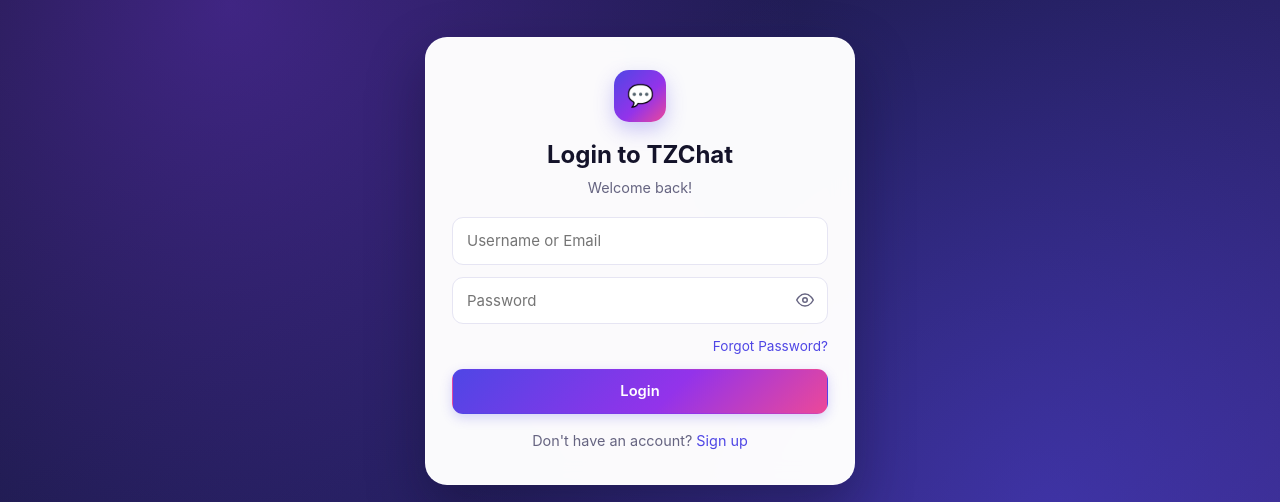
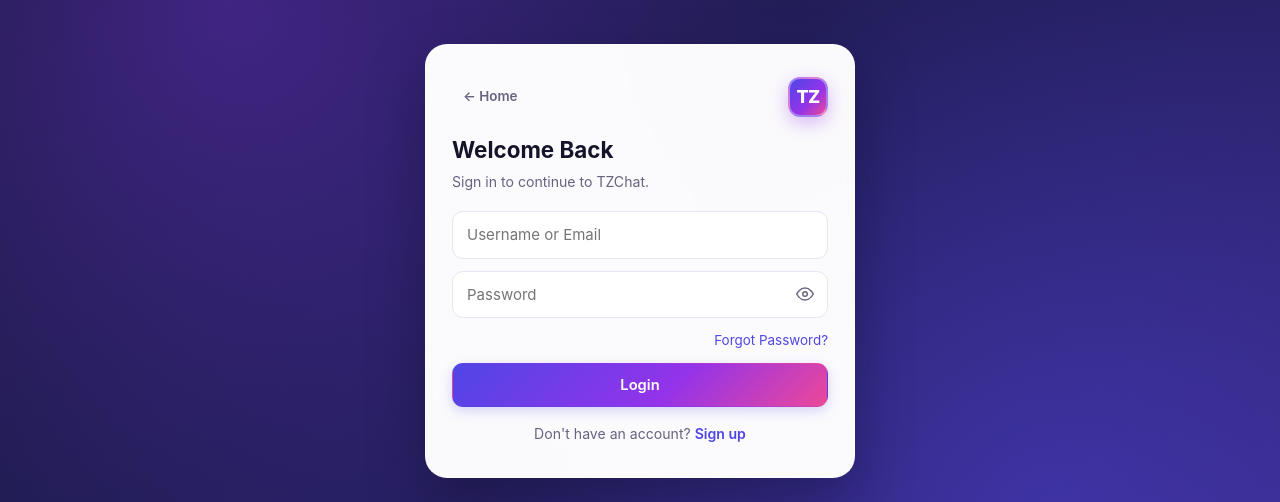
Before and after one commit to KhadijaSaid07/CodeAlpha_TZChat, a React (Vite) app in the folder frontend/: page /login in a window 1280 px wide. Shown: the part 139-641 px from the top of the page. Built offline with nearby package versions, Linux system fonts and the light colour scheme; no server answers.

Commit message:
update login page with tz logo

```diff
--- a/frontend/src/pages/LoginPage.jsx
+++ b/frontend/src/pages/LoginPage.jsx
@@ -1,6 +1,7 @@
 import { useState } from "react";
 import { Link, useLocation, useNavigate } from "react-router-dom";
 import PasswordInput from "../components/PasswordInput";
+import TZLogo from "../components/TZLogo";
 import { useAuth } from "../context/AuthContext";
 import { useToast } from "../context/ToastContext";
 
@@ -43,10 +44,16 @@ export default function LoginPage() {
   return (
     <div className="auth-page">
       <div className="auth-card">
-        <div className="brand-badge">💬</div>
-        <h2 style={{ textAlign: "center", marginBottom: 4 }}>Login to TZChat</h2>
-        <p style={{ textAlign: "center", color: "var(--muted)", fontSize: "0.9rem", marginBottom: 18 }}>
-          Welcome back!
+        <div style={{ display: "flex", justifyContent: "space-between", alignItems: "center", marginBottom: 16 }}>
+          <Link to="/" className="btn btn-ghost btn-sm" style={{ padding: "6px 10px" }}>
+            ← Home
+          </Link>
+          <TZLogo size={40} />
+        </div>
+
+        <h2 style={{ fontSize: "1.4rem", marginBottom: 4 }}>Welcome Back</h2>
+        <p style={{ color: "var(--muted)", fontSize: "0.88rem", marginBottom: 18 }}>
+          Sign in to continue to TZChat.
         </p>
 
         {nextUrl.includes("/groups?join=") && !regSuccess && (
@@ -74,7 +81,7 @@ export default function LoginPage() {
             placeholder="Password"
             autoComplete="current-password"
           />
-          <div style={{ textAlign: "right", fontSize: "0.85rem" }}>
+          <div style={{ textAlign: "right", fontSize: "0.84rem" }}>
             <Link to="/forgot-password">Forgot Password?</Link>
           </div>
           <button type="submit" className="btn btn-primary" disabled={submitting}>
@@ -82,8 +89,11 @@ export default function LoginPage() {
           </button>
         </form>
 
-        <p style={{ textAlign: "center", marginTop: 16, fontSize: "0.9rem", color: "var(--muted)" }}>
-          Don&apos;t have an account? <Link to="/register" state={{ from: nextUrl }}>Sign up</Link>
+        <p style={{ textAlign: "center", marginTop: 16, fontSize: "0.88rem", color: "var(--muted)" }}>
+          Don&apos;t have an account?{" "}
+          <Link to="/register" state={{ from: nextUrl }} style={{ fontWeight: 600 }}>
+            Sign up
+          </Link>
         </p>
       </div>
     </div>
```
